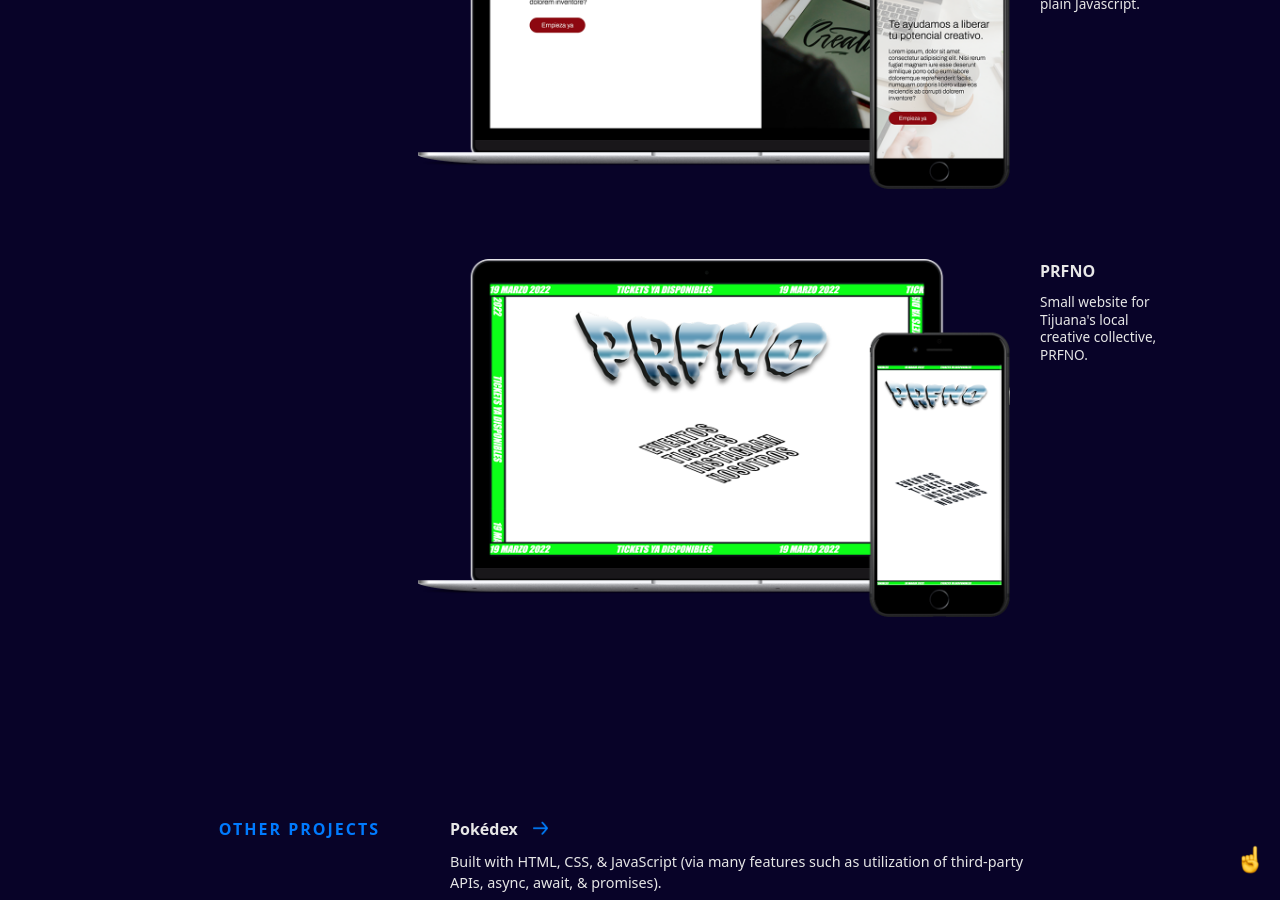
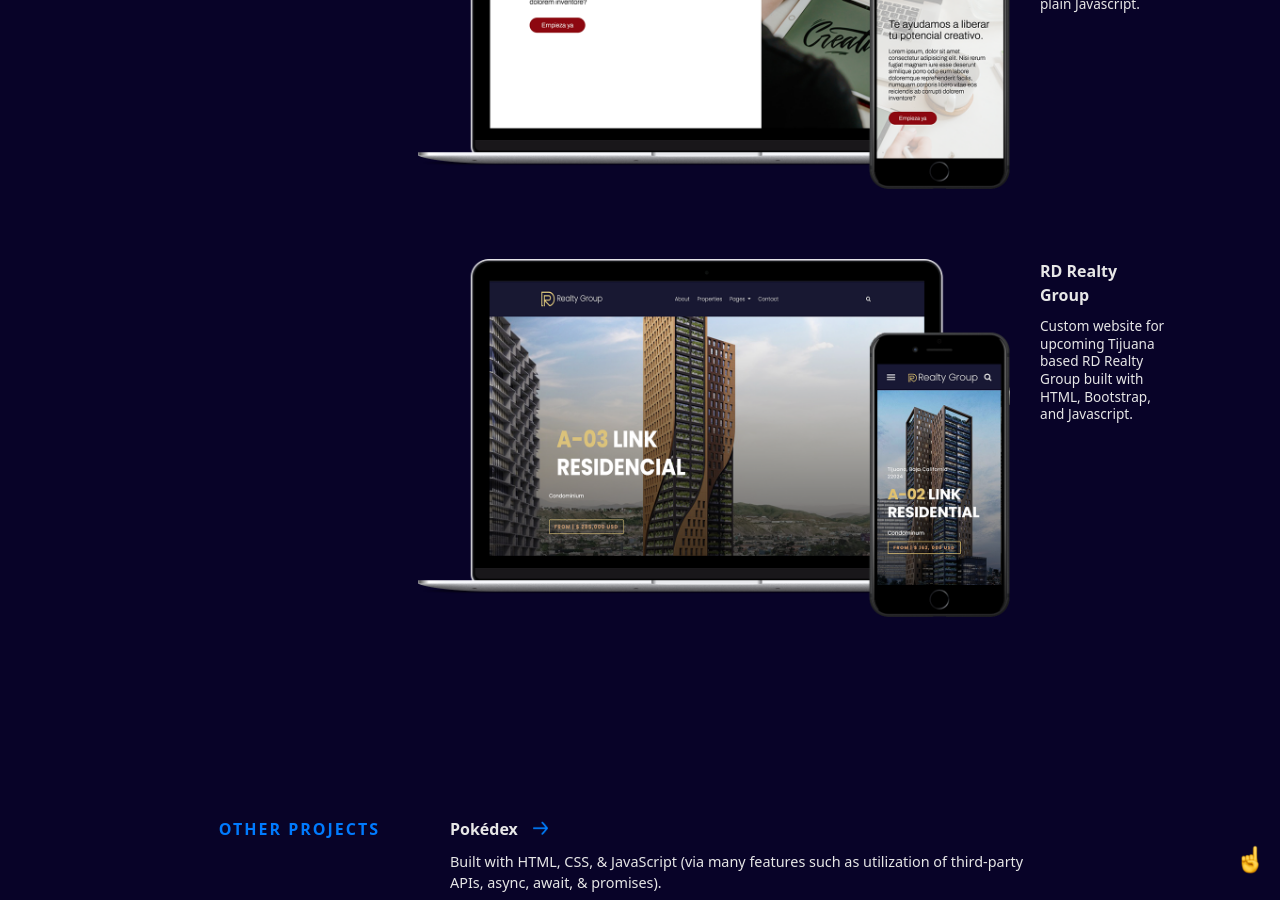
Before and after one commit to ArturReyes/arturreyes.github.io, a Jekyll site: the page built from index.html, in a window 1280 px wide and 900 px high, scrolled down 2895 px. Built offline with Jekyll 4.4.1, drawn with Linux system fonts in a browser that asks for light colours; nearby versions of some CDN libraries.

Commit message:
RD Realty Group project

```diff
--- a/_includes/featured-projects.html
+++ b/_includes/featured-projects.html
@@ -1,7 +1,7 @@
 <section class="section featured-projects">
   <div class="section__title">Featured Projects</div>
   <div class="section__content">
-    <div class="project blistabloc">
+    <div class="project elgrafografo">
       <figure class="project__pic">
         <a href="https://elgrafografo.netlify.app/" target="_blank">
           <img src="{{site.baseurl}}/img/featured/elgrafografo/elgrafografo.png" alt="">
@@ -30,17 +30,17 @@
       </figcaption>
     </div>
 
-    <div class="project prfno">
+    <div class="project rdrealtygroup">
       <figure class="project__pic">
         <a href="https://prfno.com.mx/" target="_blank">
-          <img src="{{site.baseurl}}/img/featured/prfno/prfno.png" alt="">
+          <img src="{{site.baseurl}}/img/featured/rdrealty/rdrealtygroup.png" alt="">
         </a>
       </figure>
       <figcaption class="project__caption">
         <div class="project__name">
-          <a href="https://prfno.com.mx/" target="_blank">PRFNO</a>
+          <a href="https://prfno.com.mx/" target="_blank">RD Realty Group</a>
         </div>
-        <p>Small website for Tijuana's local creative collective, PRFNO.</p>
+        <p>Custom website for upcoming Tijuana based RD Realty Group built with HTML, Bootstrap, and Javascript.</p>
       </figcaption>
     </div>
   </div>
```
